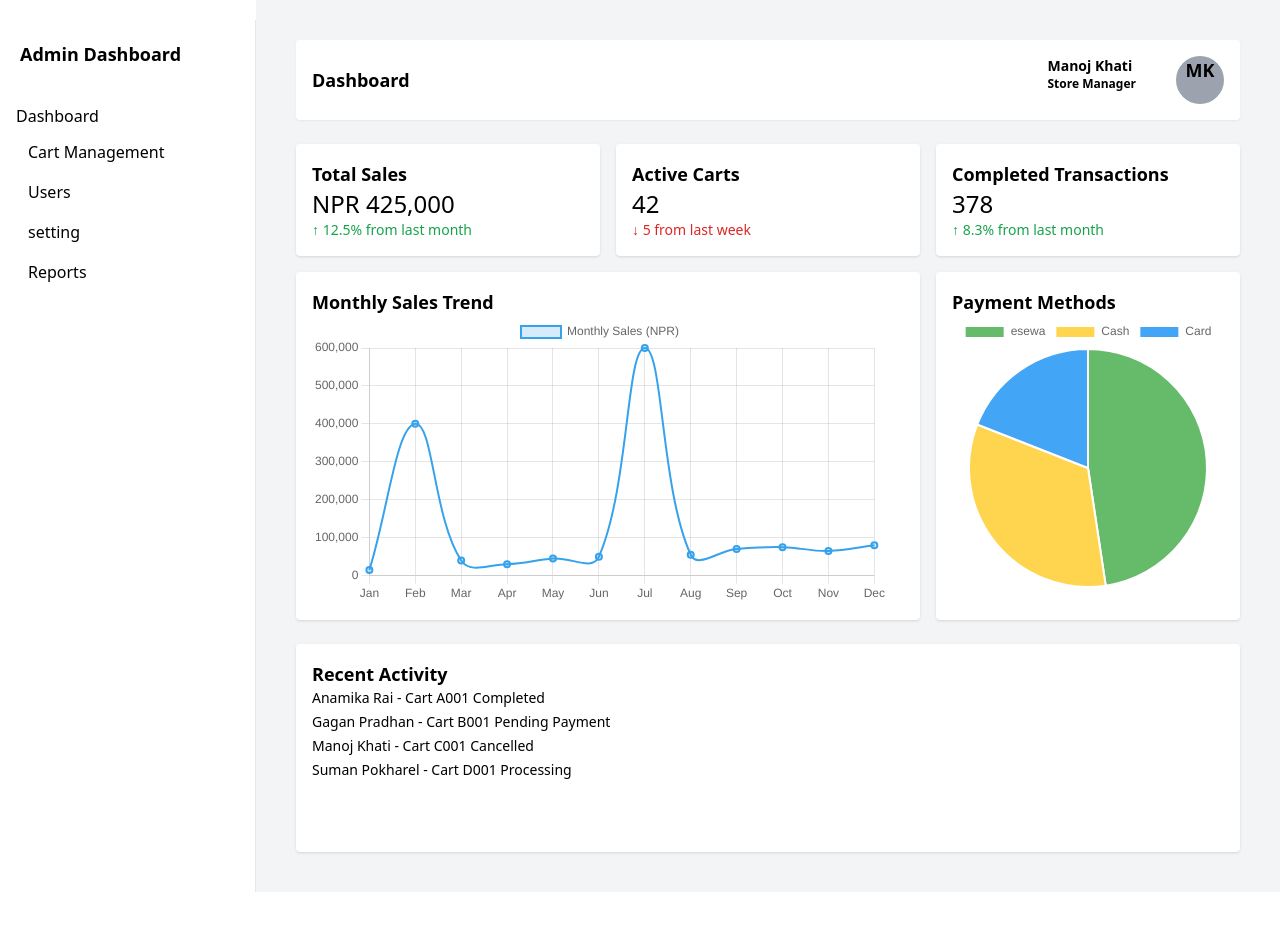
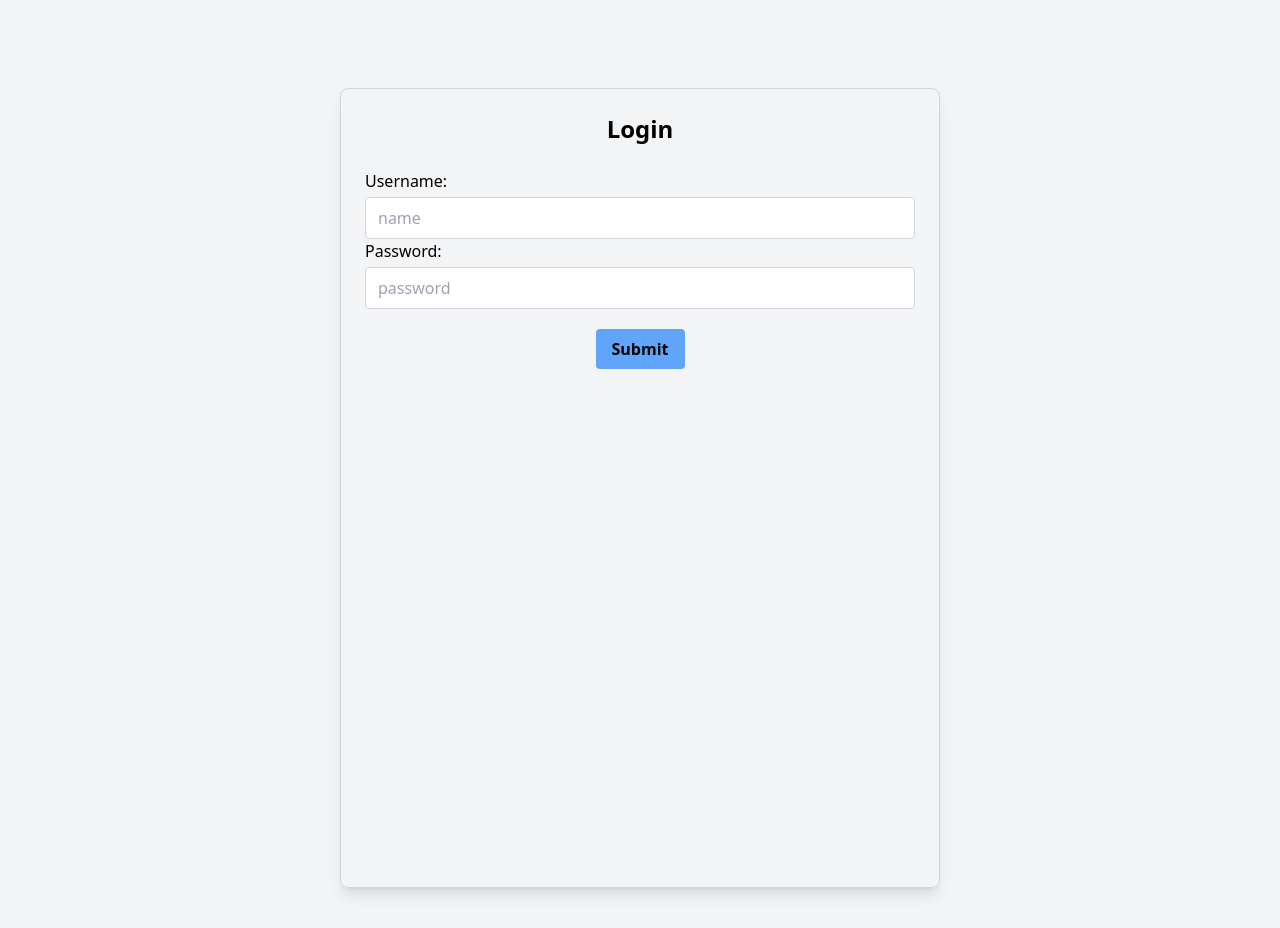
Before and after one commit to manojksea18/Smart-shopping-cart, a React (Vite) app: page / in a window 1280 px wide. Before the commit the page ends 892 px from the top, so only its background shows below. Built offline with nearby package versions, Linux system fonts and the light colour scheme.

Commit message:
loginpage added

```diff
--- a/src/Sidebar.jsx
+++ b/src/Sidebar.jsx
@@ -1,5 +1,7 @@
 import React from 'react';
 import { Link } from "react-router-dom";
+
+
 
 const Sidebar =()=> {
   return (
@@ -8,7 +10,8 @@ const Sidebar =()=> {
         Admin Dashboard
       </div>
       <nav className='flex flex-col space-x-2 p-3' >
-        <Link to='/' className=' hover:bg-gray-200 p-1 rounded'>
+
+        <Link to='/dash' className=' hover:bg-gray-200 p-1 rounded'>
         Dashboard
         </Link>
         <Link to ='cart-management' className=' hover:bg-gray-200 p-2 rounded'>
--- a/src/index.jsx
+++ b/src/index.jsx
@@ -1,19 +1,34 @@
 import React from "react";
 import Sidebar from "./Sidebar";
 import Dashboard from "./Dashboard";
-import { BrowserRouter as Router, Routes, Route } from "react-router-dom";
+import { BrowserRouter as Router, Routes, Route,useLocation } from "react-router-dom";
 import Cart from "./Cart";
 import Users from "./Users";
 import Setting from "./Setting";
+import LoginPage from "./loginPage";
 
-function Index(){
+
+const Index = () => {
+    return (
+        <Router>
+          <MainLayout />
+        </Router>
+      );
+    };
+    const MainLayout = () => {
+        const location = useLocation();
+
+        // Pages where the Sidebar should not appear
+        const noSidebarRoutes = ['/'];
+
     return(
-        <Router>
             <div className="flex">
-                <Sidebar/>
+                {/* Conditionally Render Sidebar */}
+               {!noSidebarRoutes.includes(location.pathname) && <Sidebar />}
                 <div className="flex-1 p-10 bg-gray-100">
                 <Routes>
-                <Route path='/' element={<Dashboard/>}/>
+                <Route path='/' element={<LoginPage />}/>
+                <Route path='/dash' element={<Dashboard/>}/>
                 <Route path='/cart-management' element={<Cart />}/>
                 <Route path='/users-management' element={<Users />}/>
                 <Route path='/settings' element={<Setting />}/>
@@ -22,7 +37,6 @@ function Index(){
                 </div>
             </div>
 
-        </Router>
     )
 }
 
--- /dev/null
+++ b/src/loginPage.jsx
@@ -0,0 +1,45 @@
+import React, { useState } from "react";
+
+const LoginPage=()=>{
+
+
+      return (
+        <div className="mt-12 w-1/2 h-screen  mx-auto p-6 border border-gray-300 rounded-lg shadow-lg text-center">
+            <h2 className="text-2xl font-bold mb-6">Login</h2>
+            <div  className="text-left">
+          <label htmlFor="username" className="block font-medium mb-1">Username:</label>
+          <input
+            type="text"
+            id="username"
+            placeholder="name"
+            // value={username}
+            // onChange={(e) => setUsername(e.target.value)}
+            // style={styles.input}
+            className="w-full px-3 py-2 border border-gray-300 rounded "
+
+          />
+        </div>
+        <div className="text-left">
+          <label htmlFor="password" className="block font-medium mb-1">Password:</label>
+          <input
+            type="password"
+            id="password"
+            placeholder="password"
+            // value={password}
+            // onChange={(e) => setPassword(e.target.value)}
+            // style={styles.input}
+            className="w-full px-3 py-2 border border-gray-300 rounded  "
+          />
+        </div>
+        <button
+        type="submit"
+        className='px-4 py-2 font-semibold rounded bg-blue-400 mt-5'>
+        Submit</button>
+
+        </div>
+      )
+    }
+
+
+
+export default LoginPage;
--- a/src/main.jsx
+++ b/src/main.jsx
@@ -6,6 +6,7 @@ import './index.css'
 import App from './App.jsx'
 import Sidebar from './Sidebar.jsx'
 import Dashboard from './Dashboard.jsx';
+
 import Index from './index.jsx';
 
 
```
